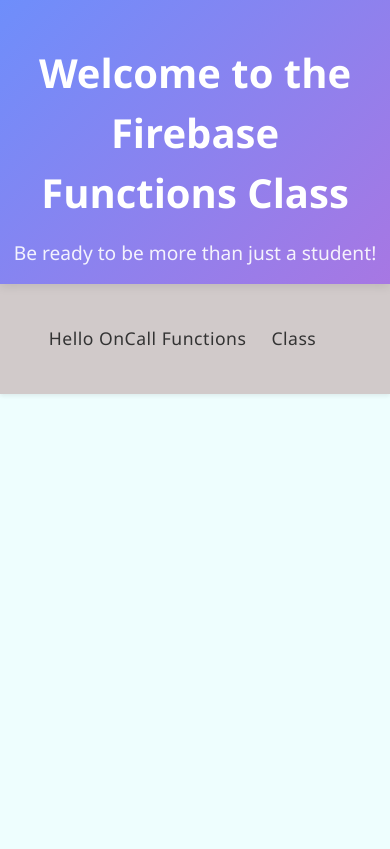
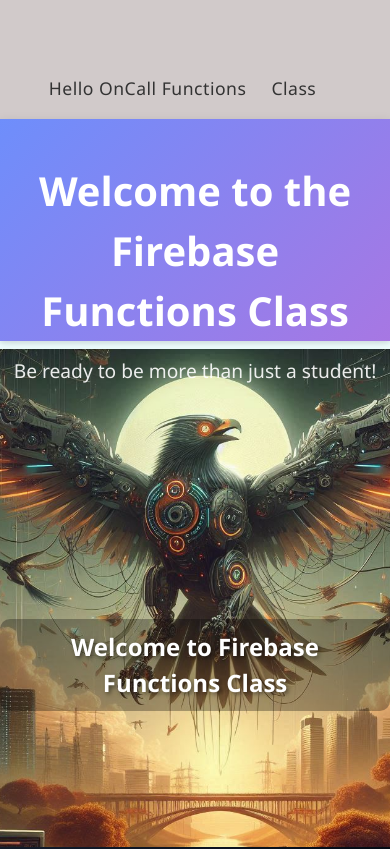
Before and after one commit to Tonyfilho/firebase_function, an Angular app: page /class in a window 390 px wide. Before the commit this address led to /. Shown: the top 849 px of the page. Built offline with nearby package versions, Linux system fonts and the light colour scheme.

Commit message:
fixing css

```diff
--- a/src/app/app.component.css
+++ b/src/app/app.component.css
@@ -27,9 +27,8 @@
   display: flex;
   flex-wrap: wrap;
   align-items: center;
-  justify-content: space-between;
+  justify-content: center;
   align-content: center;
-  padding: 1rem; /* Adicionado para espaçamento em telas menores */
   background-color: var(--background-color);
 }
 
--- a/src/app/components/_header/header.component.css
+++ b/src/app/components/_header/header.component.css
@@ -97,8 +97,21 @@
 
   /* Responsividade */
   @media (max-width: 768px) {
+    .header {
+      display: flex;
+      flex-wrap: wrap-reverse;
+      justify-content: center;
+      align-items: center;
+      align-content: center;
+
+
+    }
+    .local-header-content {
+      max-height: 190px;
+    }
     .nav-content {
-      height: 110px;
+      max-height: 120px;
+      margin-top: 15%;
     }
 
     .logo-link {
--- /dev/null
+++ b/src/app/pages/home/home.component.css
@@ -0,0 +1,77 @@
+/* .img {
+  max-width: 100%;
+  min-height: 75vh;
+  display: flex;
+  justify-content: space-between;
+  flex-wrap: nowrap;
+  align-items: center;
+} */
+
+/*
+
+.welcome-container {
+  width: 100vw;
+  height: 100%;
+  display: flex;
+  justify-content: center;
+  align-items: center;
+  background-image: url("./../../../asset/img/backgrounds/01_Background2.png");
+  background-size: cover;
+  background-position: center;
+  background-repeat: no-repeat;
+}
+
+.welcome-title {
+  color: white;
+  font-size: 3rem;
+  text-align: center;
+  text-shadow: 2px 2px 4px rgba(0, 0, 0, 0.5);
+  padding: 20px;
+  background-color: rgba(0, 0, 0, 0.3);
+  border-radius: 10px;
+} */
+
+
+.welcome-container {
+    width: 100vw;
+    height: 75vh; /* Use viewport height para ocupar toda a altura */
+    display: flex;
+    justify-content: center;
+    align-items: center;
+    background-image: url("./../../../asset/img/backgrounds/01_Background2.png");
+    background-size: cover;
+    background-position: center;
+    background-repeat: no-repeat;
+    margin: 0; /* Remove margens padrão */
+    padding: 0; /* Remove paddings padrão */
+  }
+
+  .welcome-title {
+    color: white;
+    font-size: 3rem;
+    text-align: center;
+    text-shadow: 2px 2px 4px rgba(0, 0, 0, 0.5);
+    padding: 20px;
+    background-color: rgba(0, 0, 0, 0.3);
+    border-radius: 10px;
+  }
+
+  /* Media Queries para ajustes específicos */
+@media (max-width: 768px) {
+    .welcome-container {
+        background-attachment: scroll; /* Remove parallax em mobile */
+    }
+
+    .welcome-title {
+        padding: 15px;
+        font-size: 2rem;
+    }
+}
+
+@media (max-width: 480px) {
+    .welcome-title {
+        padding: 10px;
+        font-size: 1.5rem;
+        width: 95%;
+    }
+}
--- /dev/null
+++ b/src/app/pages/home/home.component.html
@@ -0,0 +1,11 @@
+<!-- <div class="img">
+    <div class="welcome-container">
+        <h1 class="welcome-title">Welcome to Firebase Functions Class</h1>
+    </div>
+
+</div> -->
+
+<!-- Simplifique a estrutura HTML -->
+<div class="welcome-container">
+    <h1 class="welcome-title">Welcome to Firebase Functions Class</h1>
+</div>
```
Also changed, not shown: src/app/app.routes.ts (+6 -3 lines), src/app/pages/home/home.component.ts (added, +11 -0 lines), src/asset/img/backgrounds/01_Background.png (added), src/asset/img/backgrounds/01_Background2.png (added).
